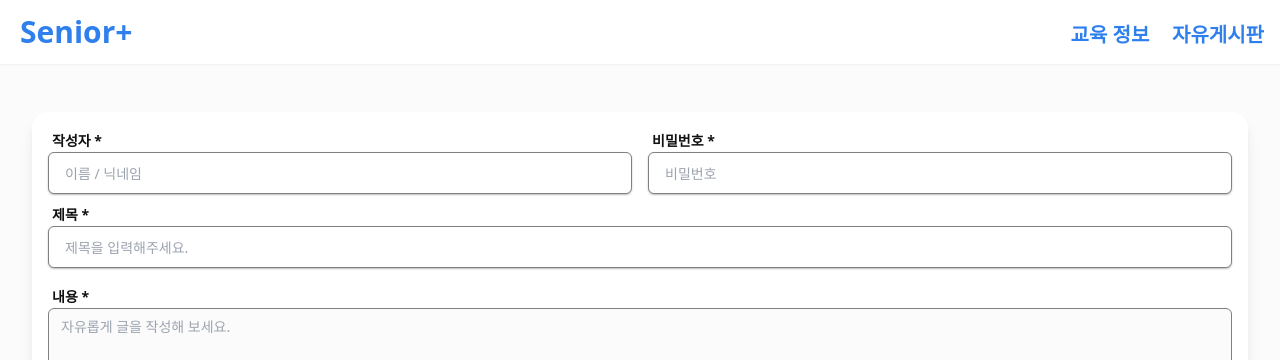
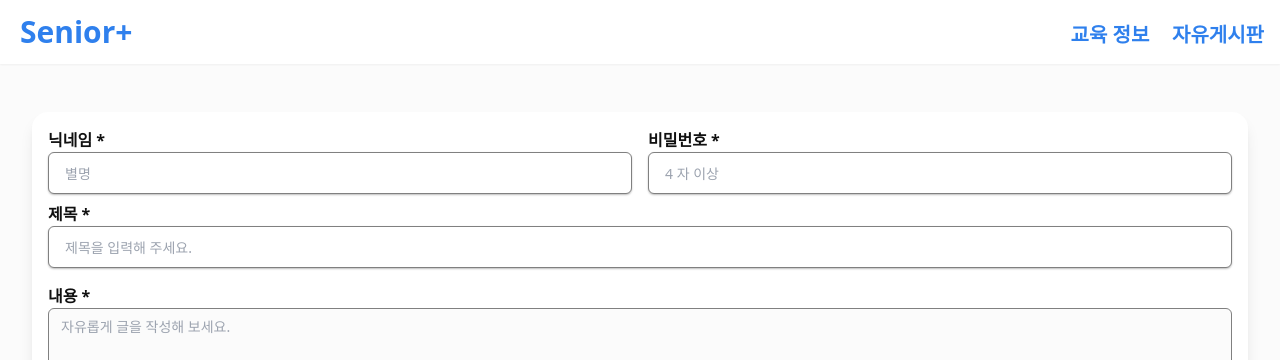
Before and after one commit to kimyoo04/seoul-competition, a Next.js app: page /posts/new in a window 1280 px wide. Shown: the top 360 px of the page. Built offline with nearby package versions, Linux system fonts and the light colour scheme; a web font is replaced by a local one.

Commit message:
css: 댓글 및 리뷰, 자유게시판 게시글 form validation 문구 UI 통일

```diff
--- a/src/components/Comments/CommentInput.tsx
+++ b/src/components/Comments/CommentInput.tsx
@@ -20,8 +20,10 @@ export default function CommentInput() {
 
   const onValid: SubmitHandler<ICommentOrReviewForm> = async (data) => {
     // console.log(data);
+    // console.log(router.pathname);
+    // console.log(router.pathname.split("/")[1])  >>> "posts"
 
-    if (router.pathname.split("/")[1] === "post") {
+    if (router.pathname.split("/")[1] === "posts") {
       const commentData = {
         postId: router.query.id as string,
         ...data,
@@ -53,12 +55,21 @@ export default function CommentInput() {
             <input
               {...register("nickname", {
                 required: "이름이 필요해요.",
+                minLength: {
+                  value: 2,
+                  message: "최소 두 글자 이상 입력해 주세요.",
+                },
+                maxLength: {
+                  value: 10,
+                  message: "최대 10 글자까지 입력할 수 있어요.",
+                },
               })}
               id="nickname"
+              type="text"
               name="nickname"
+              autoComplete="off"
               placeholder="별명"
-              type="text"
-              autoComplete="off"
+              maxLength={11}
               className="h-8 w-full rounded-lg placeholder:text-sm"
             />
 
@@ -76,12 +87,21 @@ export default function CommentInput() {
             <input
               {...register("password", {
                 required: "비밀번호가 필요해요.",
+                minLength: {
+                  value: 4,
+                  message: "최소 네 글자 이상 입력해 주세요.",
+                },
+                maxLength: {
+                  value: 12,
+                  message: "최대 12 글자까지 입력할 수 있어요.",
+                },
               })}
               id="password"
+              type="password"
               name="password"
-              type="password"
-              placeholder="4자 이상"
               autoComplete="off"
+              placeholder="4 자 이상"
+              maxLength={13}
               className="h-8 w-full rounded-lg placeholder:text-sm"
             />
 
@@ -95,10 +115,14 @@ export default function CommentInput() {
         <div className="my-2 flex flex-col">
           <Controller
             {...register("content", {
-              required: "댓글을 작성해주세요.",
+              required: "댓글을 작성해 주세요.",
               minLength: {
                 value: 3,
-                message: "최소 세글자 이상 입력해주세요.",
+                message: "최소 세 글자 이상 입력해 주세요.",
+              },
+              maxLength: {
+                value: 500,
+                message: "최대 500 글자까지 입력할 수 있어요.",
               },
             })}
             name="content"
@@ -110,8 +134,8 @@ export default function CommentInput() {
                 name="content"
                 rows={2}
                 className="resize-none rounded-lg bg-white px-4 py-2 shadow-sm shadow-gray_3 transition-all duration-300 placeholder:text-sm"
-                placeholder="댓글 내용"
-                maxLength={500}
+                placeholder="자유롭게 댓글을 작성해 보세요."
+                maxLength={501}
               />
             )}
           />
--- a/src/scenes/Posts/AddPost/index.tsx
+++ b/src/scenes/Posts/AddPost/index.tsx
@@ -55,108 +55,114 @@ export default function AddPost() {
       <div className="rounded-2xl bg-white p-4 shadow-lg">
         <form onSubmit={handleSubmit(onValid)}>
           <div className="mb-2 flex gap-4">
-            {/* nickname textfield */}
+            {/* 닉네임 필드 */}
             <div className="w-1/2">
-              <label htmlFor="nickname" className="p-1 text-sm font-bold">
-                작성자 *
+              <label htmlFor="nickname" className="mb-1 font-bold">
+                닉네임 *
               </label>
               <input
                 {...register("nickname", {
+                  required: "이름이 필요해요.",
                   minLength: {
                     value: 2,
-                    message: "최소 2 글자 이상 입력해주세요.",
+                    message: "최소 두 글자 이상 입력해 주세요.",
                   },
                   maxLength: {
                     value: 10,
-                    message: "최대 10 글자까지 입력 가능합니다.",
+                    message: "최대 10 글자까지 입력할 수 있어요.",
                   },
                 })}
                 id="nickname"
                 type="text"
                 name="nickname"
                 autoComplete="off"
-                placeholder="이름 / 닉네임"
+                placeholder="별명"
                 maxLength={11}
                 className="textfield w-full rounded-md"
               />
-              <span>
+              <span className="mt-1 text-xs font-bold text-red-500">
                 <ErrorMsg>{errors?.nickname?.message}</ErrorMsg>
               </span>
             </div>
 
-            {/* password textfield */}
+            {/* 비밀번호 필드 */}
             <div className="w-1/2">
-              <label htmlFor="password" className="p-1 text-sm font-bold ">
+              <label htmlFor="password" className="mb-1 font-bold ">
                 비밀번호 *
               </label>
               <input
                 {...register("password", {
+                  required: "비밀번호가 필요해요.",
                   minLength: {
                     value: 4,
-                    message: "최소 4 글자 이상 입력해주세요.",
+                    message: "최소 네 글자 이상 입력해 주세요.",
                   },
                   maxLength: {
                     value: 12,
-                    message: "최대 12 글자까지 입력 가능합니다.",
+                    message: "최대 12 글자까지 입력할 수 있어요.",
                   },
                 })}
                 id="password"
                 type="password"
                 name="password"
                 autoComplete="off"
-                placeholder="비밀번호"
+                placeholder="4 자 이상"
                 maxLength={13}
                 className="textfield w-full rounded-md"
               />
-              <span>
+              <span className="mt-1 text-xs font-bold text-red-500">
                 <ErrorMsg>{errors?.password?.message}</ErrorMsg>
               </span>
             </div>
           </div>
 
-          {/* title textfield */}
+          {/* 제목 필드 */}
           <div className="mb-4">
-            <label htmlFor="title" className="p-1 text-sm font-bold ">
+            <label htmlFor="title" className="mb-1 font-bold ">
               제목 *
             </label>
             <input
               {...register("title", {
+                required: "제목이 필요해요.",
+
                 minLength: {
                   value: 2,
-                  message: "최소 2 글자 이상 입력해주세요.",
+                  message: "최소 두 글자 이상 입력해 주세요.",
                 },
                 maxLength: {
                   value: 50,
-                  message: "최대 50 글자까지 입력 가능합니다.",
+                  message: "최대 50 글자까지 입력할 수 있어요.",
                 },
               })}
               id="title"
               type="text"
               name="title"
               autoComplete="off"
-              placeholder="제목을 입력해주세요."
+              placeholder="제목을 입력해 주세요."
               maxLength={51}
               className="textfield w-full rounded-md"
             />
-            <span>
+            <span className="mt-1 text-xs font-bold text-red-500">
               <ErrorMsg>{errors?.title?.message}</ErrorMsg>
             </span>
           </div>
 
-          {/* content textarea */}
+          {/* 내용 필드 */}
           <div className="mb-4">
-            <label htmlFor="content" className="p-1 text-sm font-bold ">
+            <label htmlFor="content" className="mb-1 font-bold ">
               내용 *
             </label>
             <textarea
               {...register("content", {
+                required: "내용이 필요해요.",
+
                 minLength: {
                   value: 4,
-                  message: "최소 4 글자 이상 입력해주세요.",
+                  message: "최소 네 글자 이상 입력해 주세요.",
                 },
                 maxLength: {
                   value: 1000,
-                  message: "최대 1000 글자까지 입력 가능합니다.",
+                  message: "최대 1000 글자까지 입력할 수 있어요.",
                 },
               })}
               id="content"
@@ -166,12 +172,12 @@ export default function AddPost() {
               maxLength={1001}
               className="textfield h-48 w-full rounded-md px-3 py-1 leading-8 placeholder:pt-1"
             />
-            <span>
+            <span className="mt-1 text-xs font-bold text-red-500">
               <ErrorMsg>{errors?.content?.message}</ErrorMsg>
             </span>
           </div>
 
-          {/* submit button */}
+          {/* 제출 버튼 */}
           <div className="col-center mt-4">
             <ButtonWrapper>
               <button
--- a/src/scenes/Posts/EditPost/PostUpdatePwd.tsx
+++ b/src/scenes/Posts/EditPost/PostUpdatePwd.tsx
@@ -92,7 +92,8 @@ export default function PostUpdatePwd({
                 id="password"
                 className="w-full rounded-md border-2 border-gray-400 p-2"
               />
-              <ErrorMsg>{errors?.password?.message}</ErrorMsg>
+              <span className="mt-1 text-xs font-bold text-red-500">
+              <ErrorMsg>{errors?.password?.message}</ErrorMsg></span>
             </div>
             <div className="flex items-center justify-center">
               <button
--- a/src/scenes/Posts/EditPost/index.tsx
+++ b/src/scenes/Posts/EditPost/index.tsx
@@ -87,47 +87,52 @@ export default function EditPost({ id }: { id: string }) {
           <div className="w-full px-4">
             <div className="mx-auto my-8 max-w-screen-md rounded-2xl bg-white p-4 shadow-lg">
               <form onSubmit={handleSubmit(onValid)}>
-                {/* nickname textfield */}
+                {/* 닉네임 필드 */}
                 <div className="col-start mb-2 w-44 gap-1">
                   <label htmlFor="nickname" className="font-bold">
-                    작성자 *
+                    닉네임 *
                   </label>
                   <input
                     {...register("nickname", {
+                      required: "이름이 필요해요.",
                       minLength: {
                         value: 2,
-                        message: "최소 2 글자 이상 입력해주세요.",
+                        message: "최소 두 글자 이상 입력해 주세요.",
                       },
                       maxLength: {
                         value: 10,
-                        message: "최대 10 글자까지 입력 가능합니다.",
+                        message: "최대 10 글자까지 입력할 수 있어요.",
                       },
                     })}
                     id="nickname"
                     type="text"
                     name="nickname"
                     autoComplete="off"
-                    placeholder="이름 / 별명"
+                    placeholder="별명"
                     maxLength={11}
                     className="textfield w-full rounded-md"
                   />
-                  <ErrorMsg>{errors?.nickname?.message}</ErrorMsg>
+                  <span className="mt-1 text-xs font-bold text-red-500">
+                    <ErrorMsg>{errors?.nickname?.message}</ErrorMsg>
+                  </span>
                 </div>
 
-                {/* title textfield */}
+                {/* 제목 필드 */}
                 <div className="col-start mb-4  gap-1">
                   <label htmlFor="title" className="font-bold ">
                     제목 *
                   </label>
                   <input
                     {...register("title", {
+                      required: "제목이 필요해요.",
+
                       minLength: {
                         value: 2,
-                        message: "최소 2 글자 이상 입력해주세요.",
+                        message: "최소 두 글자 이상 입력해 주세요.",
                       },
                       maxLength: {
                         value: 50,
-                        message: "최대 50 글자까지 입력 가능합니다.",
+                        message: "최대 50 글자까지 입력할 수 있어요.",
                       },
                     })}
                     id="title"
@@ -138,23 +143,27 @@ export default function EditPost({ id }: { id: string }) {
                     maxLength={51}
                     className="textfield w-full rounded-md"
                   />
-                  <ErrorMsg>{errors?.title?.message}</ErrorMsg>
+                  <span className="mt-1 text-xs font-bold text-red-500">
+                    <ErrorMsg>{errors?.title?.message}</ErrorMsg>
+                  </span>
                 </div>
 
-                {/* content textarea */}
+                {/* 내용 필드 */}
                 <div className=" col-start  mb-4 gap-1">
                   <label htmlFor="content" className="font-bold ">
                     내용 *
                   </label>
                   <textarea
                     {...register("content", {
+                      required: "내용이 필요해요.",
+
                       minLength: {
                         value: 4,
-                        message: "최소 4 글자 이상 입력해주세요.",
+                        message: "최소 네 글자 이상 입력해 주세요.",
                       },
                       maxLength: {
                         value: 1000,
-                        message: "최대 1000 글자까지 입력 가능합니다.",
+                        message: "최대 1000 글자까지 입력할 수 있어요.",
                       },
                     })}
                     id="content"
@@ -164,17 +173,19 @@ export default function EditPost({ id }: { id: string }) {
                     maxLength={1001}
                     className="textfield h-48 w-full rounded-md px-3 py-1 leading-8 placeholder:pt-1"
                   />
-                  <ErrorMsg>{errors?.content?.message}</ErrorMsg>
+                  <span className="mt-1 text-xs font-bold text-red-500">
+                    <ErrorMsg>{errors?.content?.message}</ErrorMsg>
+                  </span>
                 </div>
 
-                {/* submit button */}
+                {/* 제출 버튼 */}
                 <div className="col-center mb-3 mt-4">
                   <ButtonWrapper>
                     <button
                       type="submit"
                       className="rounded-lg bg-main_color px-2 py-1 text-font_white"
                     >
-                      작성 완료
+                      수정 완료
                     </button>
                   </ButtonWrapper>
                 </div>
--- a/src/scenes/Posts/postDetail/PostDetailItem/UpDelButtons.tsx
+++ b/src/scenes/Posts/postDetail/PostDetailItem/UpDelButtons.tsx
@@ -62,12 +62,23 @@ export default function UpDelButtons({ id }: { id: TId }) {
           <form onSubmit={handleSubmit(onValid)} className="row-center gap-2">
             <input
               {...register("password", {
-                required: "비밀번호를 입력해주세요.",
+                required: "비밀번호를 입력해 주세요.",
+
+                minLength: {
+                  value: 4,
+                  message: "최소 4 글자 이상 입력해 주세요.",
+                },
+                maxLength: {
+                  value: 12,
+                  message: "최대 12 글자까지 입력할 수 있어요.",
+                },
               })}
               id="password"
+              type="password"
               name="password"
-              type="password"
-              placeholder="비밀번호를 입력해주세요."
+              autoComplete="off"
+              placeholder="4 자 이상"
+              maxLength={13}
               className="h-8 rounded-lg placeholder:text-sm placeholder:font-bold placeholder:text-gray_2"
             />
 
```
